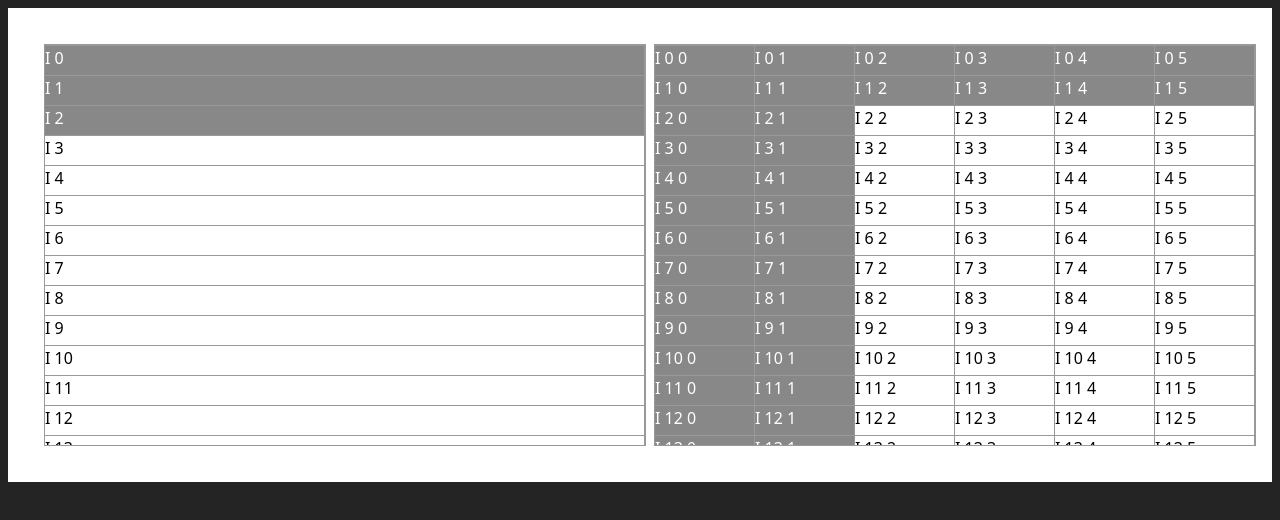
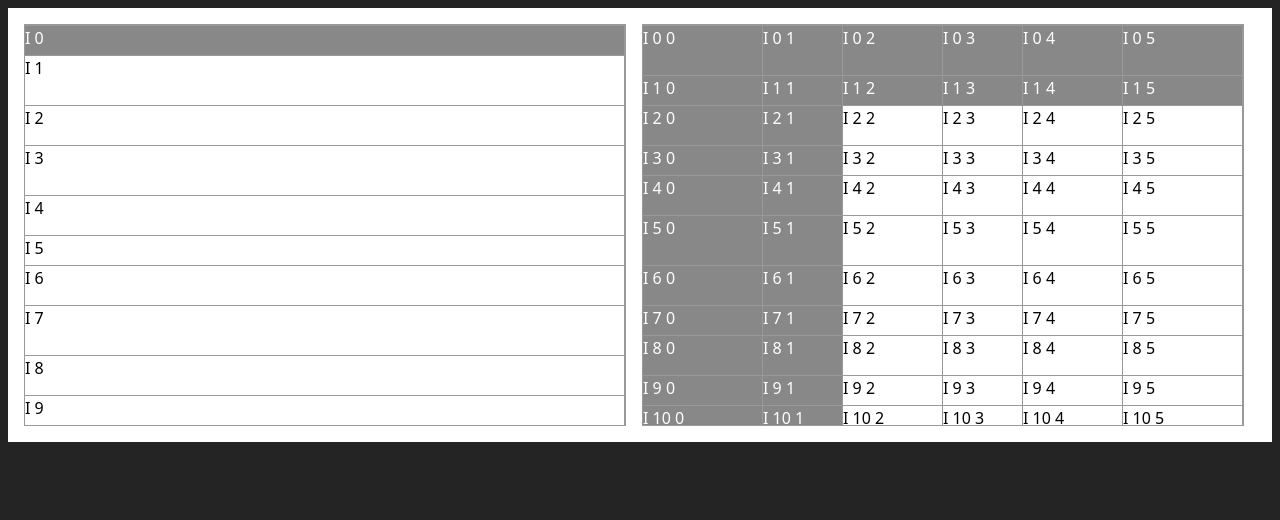
Before and after one commit to enochchau/windowing, a React (Vite) app: page / in a window 1280 px wide. Shown: the top 520 px of the page. Built offline with nearby package versions, Linux system fonts and the light colour scheme.

Commit message:
add variable size items and cells

```diff
--- a/src/App.module.css
+++ b/src/App.module.css
@@ -14,17 +14,18 @@
   color: white;
 }
 
-.list-item-hovering {
-  background-color: #989898;
+.list-item-hovering, .list-item:hover {
+  background-color: #0bcbb5;
 }
 
 .app-container {
   background-color: white;
   color: black;
   display: flex;
-  gap: 8px;
+  flex-wrap: wrap;
+  gap: 16px;
   margin: 0 auto;
-  padding: 36px;
+  padding: 16px;
   width: 100%;
   height: 100%;
   box-sizing: border-box;
--- a/src/App.tsx
+++ b/src/App.tsx
@@ -23,24 +23,37 @@ export function App() {
         <VirtualList
           itemCount={itemData.length}
           overflowCount={3}
-          itemHeight={30}
+          itemHeight={(index) => {
+            if (index % 5 === 0) return 30;
+            if (index % 2 === 0) return 40;
+            return 50;
+          }}
           height={400}
           width={600}
           itemRenderer={({ index, isSticky }) => (
             <ListItem isSticky={isSticky}>{itemData[index]}</ListItem>
           )}
-          stickyRowCount={3}
+          stickyRowCount={1}
         />
       </div>
       <div>
         <VirtualGrid
           height={400}
           width={600}
-          columnWidth={100}
+          columnWidth={(index) => {
+            if (index % 5 === 0) return 120;
+            if (index % 2 === 0) return 100;
+            return 80;
+          }}
           columnCount={100}
           rowCount={100}
-          rowHeight={30}
-          overflowCount={3}
+          rowHeight={(index) => {
+            if (index % 5 === 0) return 50;
+            if (index % 2 === 0) return 40;
+            return 30;
+          }}
+          rowOverflow={3}
+          columnOverflow={3}
           stickyRowCount={2}
           stickyColumnCount={2}
           rowHover
--- a/src/VirtualGrid.tsx
+++ b/src/VirtualGrid.tsx
@@ -1,4 +1,11 @@
 import { useRef, useState, type ReactNode } from "react";
+import type { NumberOrNumberFn } from "./types";
+import {
+  dimensionToIndex,
+  indexToDimension,
+  numberOrFnToFn,
+  sum,
+} from "./util";
 
 export type ListItemData<T> = {
   id: React.Key;
@@ -9,13 +16,16 @@ export interface VirtualGridProps {
   height: number;
   width: number;
 
-  columnWidth: number;
+  columnWidth: NumberOrNumberFn;
   columnCount: number;
+  /** additional columns to render outside the window */
+  columnOverflow: number;
 
   rowCount: number;
-  rowHeight: number;
+  rowHeight: NumberOrNumberFn;
+  /** additional rows to render outside the window */
+  rowOverflow: number;
 
-  overflowCount: number;
   itemRenderer: (args: {
     isHovering: boolean;
     isSticky: boolean;
@@ -36,10 +46,9 @@ export function VirtualGrid(props: VirtualGridProps) {
   };
   const {
     rowCount,
-    columnWidth,
-    rowHeight,
+    rowOverflow,
     columnCount,
-    overflowCount,
+    columnOverflow,
     itemRenderer,
     stickyColumnCount = 0,
     stickyRowCount = 0,
@@ -47,10 +56,25 @@ export function VirtualGrid(props: VirtualGridProps) {
     columnHover = false,
   } = props;
 
+  const getColumnWidth = numberOrFnToFn(props.columnWidth);
+  const columnWidths: number[] = [];
+  for (let i = 0; i < columnCount; i++) {
+    columnWidths.push(getColumnWidth(i));
+  }
+
+  const getRowHeight = numberOrFnToFn(props.rowHeight);
+  const rowHeights: number[] = [];
+  for (let i = 0; i < rowCount; i++) {
+    rowHeights.push(getRowHeight(i));
+  }
+
   const outerRef = useRef<HTMLDivElement>(null);
   const [visibleIndex, setVisibleIndex] = useState({
-    col: { start: 0, end: Math.floor(outerDimension.width / columnWidth) },
-    row: { start: 0, end: Math.floor(outerDimension.height / rowHeight) },
+    col: {
+      start: 0,
+      end: dimensionToIndex(outerDimension.width, columnWidths),
+    },
+    row: { start: 0, end: dimensionToIndex(outerDimension.height, rowHeights) },
   });
   const [mouseOverIndex, setMouseOverIndex] = useState<{
     row: number;
@@ -58,8 +82,8 @@ export function VirtualGrid(props: VirtualGridProps) {
   } | null>(null);
 
   const innerDimension = {
-    width: columnCount * columnWidth,
-    height: rowCount * rowHeight,
+    width: sum(columnWidths),
+    height: sum(rowHeights),
   };
 
   const onInnerScroll: React.UIEventHandler<HTMLDivElement> = (e) => {
@@ -70,22 +94,22 @@ export function VirtualGrid(props: VirtualGridProps) {
     const right = left + outerEl.clientWidth;
 
     const row = {
-      start: Math.floor(top / rowHeight),
-      end: Math.floor(bottom / rowHeight),
+      start: dimensionToIndex(top, rowHeights),
+      end: dimensionToIndex(bottom, rowHeights),
     };
     const col = {
-      start: Math.floor(left / columnWidth),
-      end: Math.floor(right / columnWidth),
+      start: dimensionToIndex(left, columnWidths),
+      end: dimensionToIndex(right, columnWidths),
     };
     setVisibleIndex({ row: row, col: col });
   };
 
-  const rowStart = Math.max(0, visibleIndex.row.start - overflowCount);
-  const rowEnd = Math.min(rowCount - 1, visibleIndex.row.end + overflowCount);
-  const colStart = Math.max(0, visibleIndex.col.start - overflowCount);
+  const rowStart = Math.max(0, visibleIndex.row.start - rowOverflow);
+  const rowEnd = Math.min(rowCount - 1, visibleIndex.row.end + rowOverflow);
+  const colStart = Math.max(0, visibleIndex.col.start - columnOverflow);
   const colEnd = Math.min(
     columnCount - 1,
-    visibleIndex.col.end + overflowCount
+    visibleIndex.col.end + columnOverflow
   );
 
   const items: ReactNode[] = [];
@@ -111,11 +135,11 @@ export function VirtualGrid(props: VirtualGridProps) {
           key={`${rowI}:${colJ}`}
           onMouseEnter={() => handleItemMouseEnter({ column: colJ, row: rowI })}
           style={{
-            width: columnWidth,
-            height: rowHeight,
+            width: getColumnWidth(colJ),
+            height: getRowHeight(rowI),
             position: "absolute",
-            top: rowI * rowHeight,
-            left: colJ * columnWidth,
+            top: indexToDimension(rowI, rowHeights),
+            left: indexToDimension(colJ, columnWidths),
           }}
         >
           {itemRenderer({
@@ -158,11 +182,11 @@ export function VirtualGrid(props: VirtualGridProps) {
           onMouseEnter={() => handleItemMouseEnter({ column: colJ, row: rowI })}
           key={key}
           style={{
-            width: columnWidth,
-            height: rowHeight,
+            width: getColumnWidth(colJ),
+            height: getRowHeight(rowI),
             position: "absolute",
-            top: rowI * rowHeight,
-            left: colJ * columnWidth,
+            top: indexToDimension(rowI, rowHeights),
+            left: indexToDimension(colJ, columnWidths),
           }}
         >
           {itemRenderer({
@@ -176,7 +200,7 @@ export function VirtualGrid(props: VirtualGridProps) {
     }
   }
 
-  const stickyColumnTop = stickyRowCount * rowHeight;
+  const stickyColumnTop = indexToDimension(stickyRowCount, rowHeights);
   const stickyColumns: ReactNode[] = [];
   for (let rowI = rowStart; rowI <= rowEnd; rowI++) {
     for (let colJ = 0; colJ < stickyColumnCount; colJ++) {
@@ -195,11 +219,11 @@ export function VirtualGrid(props: VirtualGridProps) {
           onMouseEnter={() => handleItemMouseEnter({ column: colJ, row: rowI })}
           key={key}
           style={{
-            width: columnWidth,
-            height: rowHeight,
+            width: getColumnWidth(colJ),
+            height: getRowHeight(rowI),
             position: "absolute",
-            top: rowI * rowHeight - stickyColumnTop,
-            left: colJ * columnWidth,
+            top: indexToDimension(rowI, rowHeights) - stickyColumnTop,
+            left: indexToDimension(colJ, columnWidths),
           }}
         >
           {itemRenderer({
@@ -213,7 +237,7 @@ export function VirtualGrid(props: VirtualGridProps) {
     }
   }
 
-  const stickyRowLeft = stickyColumnCount * columnWidth;
+  const stickyRowLeft = indexToDimension(stickyColumnCount, columnWidths);
   const stickyRows: ReactNode[] = [];
   for (let rowI = 0; rowI < stickyRowCount; rowI++) {
     for (let colJ = colStart; colJ <= colEnd; colJ++) {
@@ -232,11 +256,11 @@ export function VirtualGrid(props: VirtualGridProps) {
           onMouseEnter={() => handleItemMouseEnter({ column: colJ, row: rowI })}
           key={key}
           style={{
-            width: columnWidth,
-            height: rowHeight,
+            width: getColumnWidth(colJ),
+            height: getRowHeight(rowI),
             position: "absolute",
-            top: rowI * rowHeight,
-            left: colJ * columnWidth - stickyRowLeft,
+            top: indexToDimension(rowI, rowHeights),
+            left: indexToDimension(colJ, columnWidths) - stickyRowLeft,
           }}
         >
           {itemRenderer({
--- a/src/VirtualList.tsx
+++ b/src/VirtualList.tsx
@@ -1,11 +1,13 @@
 import { useRef, useState, type ReactNode } from "react";
+import { dimensionToIndex, indexToDimension, numberOrFnToFn, sum } from "./util";
+import type { NumberOrNumberFn } from "./types";
 
 export interface VirtualListProps {
   overflowCount: number;
   width: number;
   itemCount: number;
   height: number;
-  itemHeight: number;
+  itemHeight: NumberOrNumberFn;
   itemRenderer: (args: { index: number; isSticky: boolean }) => ReactNode;
   stickyRowCount?: number;
 }
@@ -14,23 +16,30 @@ export function VirtualList(props: VirtualListProps) {
     height: props.height,
     width: props.width,
   };
-  const { itemCount, stickyRowCount, itemHeight, overflowCount, itemRenderer } =
-    props;
+  const { itemCount, stickyRowCount, overflowCount, itemRenderer } = props;
+
+  const getItemHeight = numberOrFnToFn(props.itemHeight)
+
+  const itemHeights: number[] = [];
+  for (let i = 0; i < itemCount; i++) {
+    itemHeights.push(getItemHeight(i));
+  }
 
   const outerRef = useRef<HTMLDivElement>(null);
   const [visibleIndex, setVisibleIndex] = useState({
     start: 0,
-    end: Math.floor(outerDimension.height / itemHeight) + overflowCount,
+    end:
+      dimensionToIndex(outerDimension.height, itemHeights) + overflowCount,
   });
-  const innerDivHeight = itemHeight * itemCount;
+  const innerDivHeight = sum(itemHeights);
 
   const onInnerScroll: React.UIEventHandler<HTMLDivElement> = (e) => {
     const outerEl = e.currentTarget;
     const top = outerEl.scrollTop;
     const bottom = top + e.currentTarget.clientHeight;
 
-    const start = Math.floor(top / itemHeight);
-    const end = Math.floor(bottom / itemHeight);
+    const start = dimensionToIndex(top, itemHeights);
+    const end = dimensionToIndex(bottom, itemHeights);
     setVisibleIndex({ start, end });
   };
 
@@ -51,11 +60,11 @@ export function VirtualList(props: VirtualListProps) {
       <div
         key={i}
         style={{
-          height: itemHeight,
+          height: getItemHeight(i),
           width: "100%",
           position: "absolute",
           left: 0,
-          top: i * itemHeight,
+          top: indexToDimension(i, itemHeights),
           overflow: "hidden",
         }}
       >
@@ -71,13 +80,13 @@ export function VirtualList(props: VirtualListProps) {
         <div
           key={i}
           style={{
-            height: itemHeight,
+            height: getItemHeight(i),
             width: "100%",
             position: "sticky",
             left: 0,
-            top: i * itemHeight,
+            top: indexToDimension(i, itemHeights),
             overflow: "hidden",
-            zIndex: 99,
+            zIndex: 2,
           }}
         >
           {itemRenderer({ isSticky: true, index: i })}
--- /dev/null
+++ b/src/types.ts
@@ -0,0 +1 @@
+export type NumberOrNumberFn = number | ((index: number) => number)
--- /dev/null
+++ b/src/util.ts
@@ -0,0 +1,36 @@
+import type { NumberOrNumberFn } from "./types";
+
+export function numberOrFnToFn(nfn: NumberOrNumberFn): (index: number) => number {
+  if (typeof nfn === "number") {
+    // eslint-disable-next-line @typescript-eslint/no-unused-vars
+    return (_index: number) => nfn;
+  }
+
+  return nfn;
+}
+
+export function dimensionToIndex(dimension: number, itemDimensions: number[]): number {
+  let index = 0;
+  let remaining = dimension;
+  while (remaining > 0) {
+    remaining -= itemDimensions[index];
+    index += 1;
+  }
+  return index;
+}
+
+export function indexToDimension(index: number, itemDimensions: number[]): number {
+  let dimension = 0;
+  for (let i = 0; i < index; i++) {
+    dimension += itemDimensions[i];
+  }
+  return dimension;
+}
+
+export function sum(arr: number[]) {
+  let sum = 0;
+  for (const n of arr) {
+    sum += n;
+  }
+  return sum;
+}
```
Also changed, not shown: 1 other file (tests, documents, lock files or other folders).
